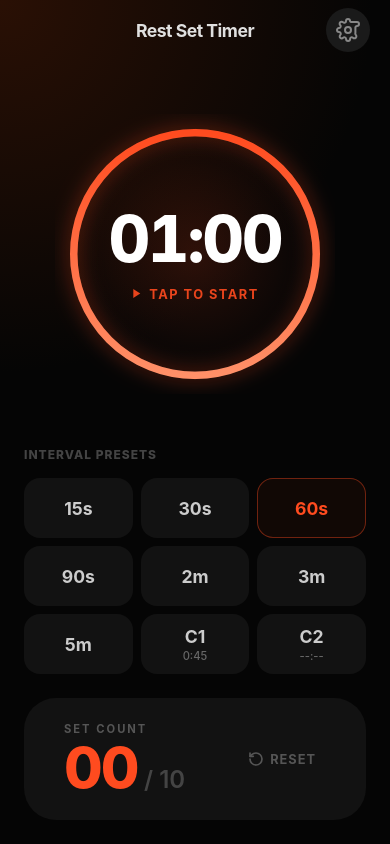
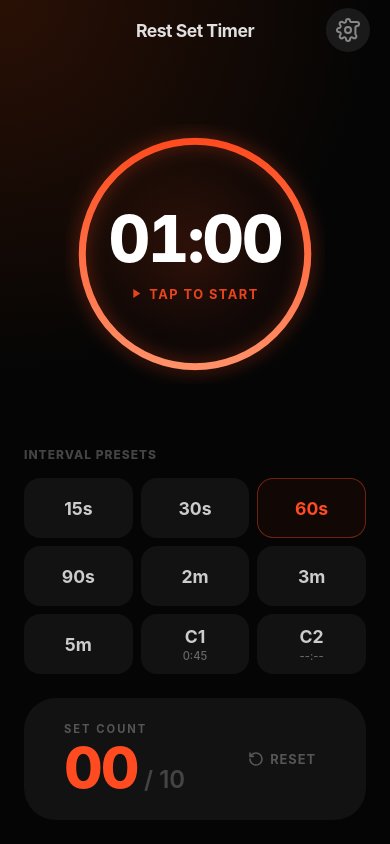
Before and after one commit to pit-def/Rest-Set-Timer, a plain HTML site: page index.html in a window 390 px wide. Drawn offline with Linux system fonts and the light colour scheme.

Commit message:
Fix: Increase mobile bottom padding and reduce timer size

```diff
--- a/styles.css
+++ b/styles.css
@@ -150,14 +150,16 @@ button {
     display: flex;
     justify-content: center;
     align-items: center;
-    min-height: 320px;
+    min-height: 280px;
+    /* Reduced from 320px to fit better */
     position: relative;
 }
 
 .timer-ring-container {
     position: relative;
-    width: 280px;
-    height: 280px;
+    width: 260px;
+    /* Reduced from 280px */
+    height: 260px;
 }
 
 /* Glow effect behind the ring */
```
